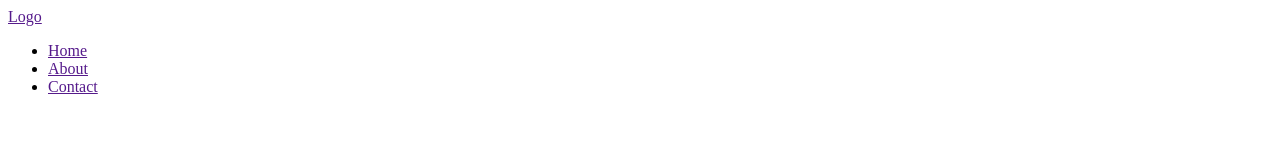
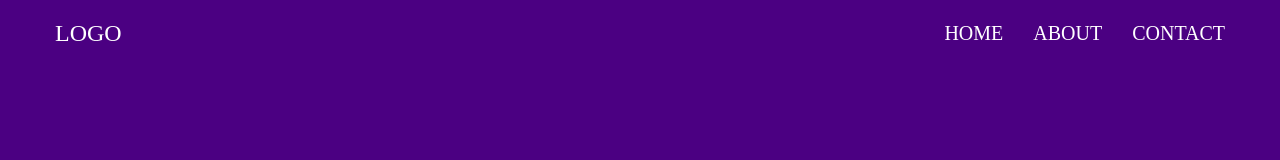
Before and after one commit to MirjalolMamirov/git-test-1600, a plain HTML site: page index.html in a window 1280 px wide. Drawn offline with Linux system fonts and the light colour scheme.

Commit message:
add styles

```diff
--- /dev/null
+++ b/css/main.css
@@ -0,0 +1,50 @@
+* {
+    margin: 0;
+    padding: 0;
+    box-sizing: border-box;
+}
+
+a {
+    text-decoration: none;
+}
+
+ul {
+    list-style: none;
+}
+
+.header {
+    height: 100vh;
+    background-color: indigo;
+    padding: 20px 0;
+}
+
+.nav {
+    width: 1200px;
+    margin: auto;
+    padding: 0 15px;
+    display: flex;
+    justify-content: space-between;
+    align-items: center;
+}
+
+.nav-logo {
+    color: #fff;
+    font-size: 24px;
+    text-transform: uppercase;
+}
+
+.nav-link {
+    color: white;
+    font-size: 20px;
+    text-transform: uppercase;
+}
+
+
+
+
+
+
+.nav-list {
+    display: flex;
+    column-gap: 30px;
+}
--- a/index.html
+++ b/index.html
@@ -4,6 +4,7 @@
     <meta charset="UTF-8">
     <meta name="viewport" content="width=device-width, initial-scale=1.0">
     <title>Git  & Github</title>
+    <link rel="stylesheet" href="./css/main.css">
 </head>
 <body>
 
```
